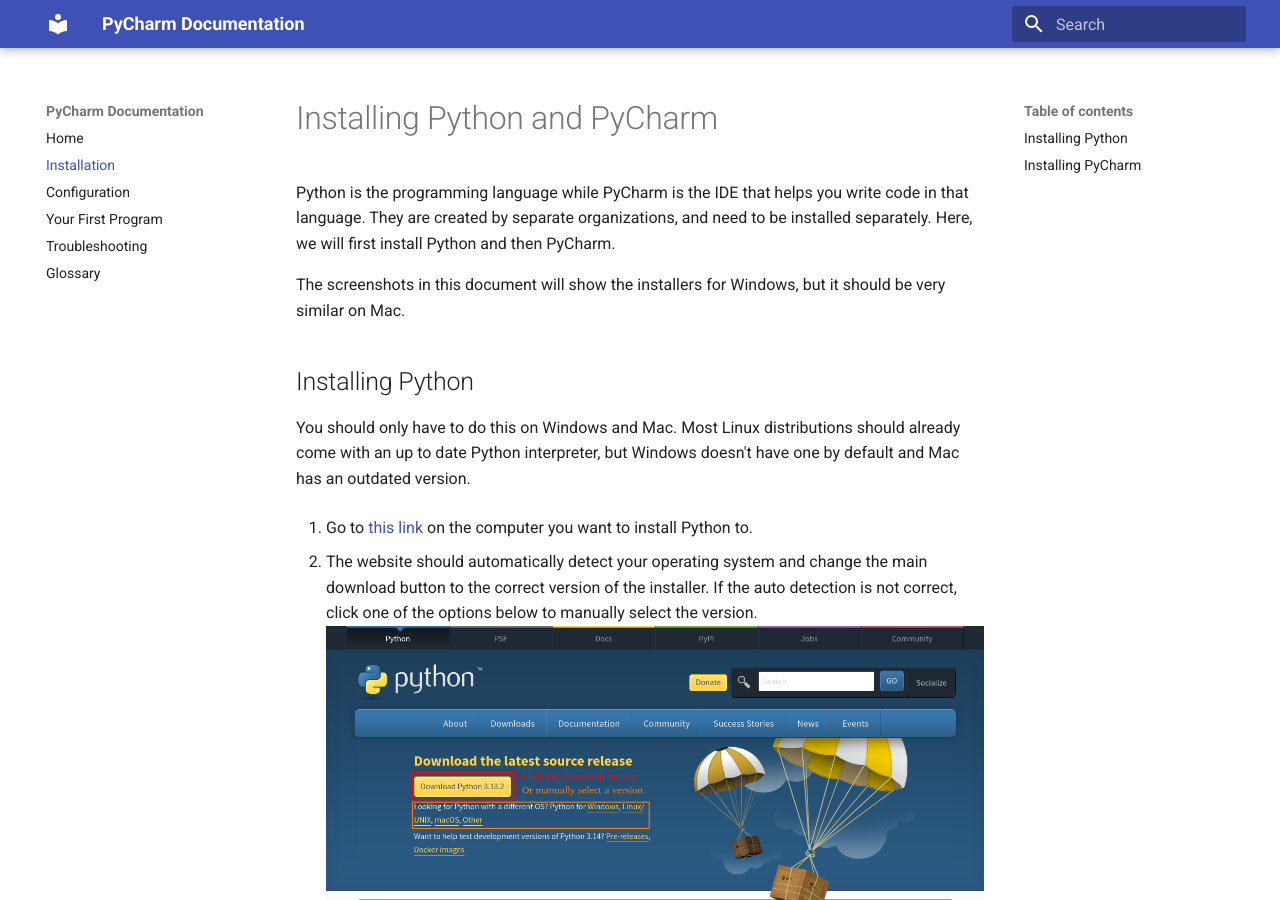
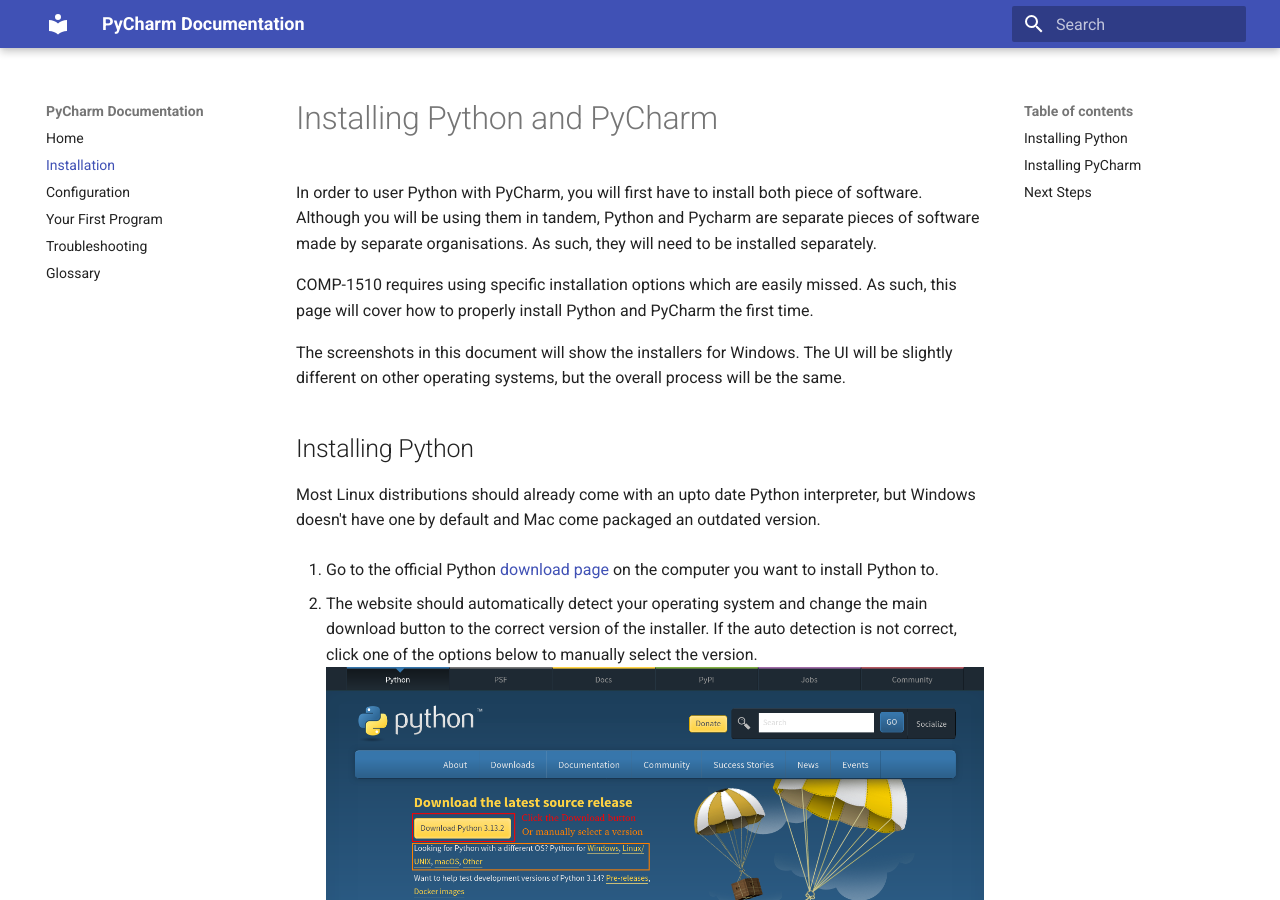
Before and after one commit to MicrowaveLinkAntenna/PyCharm-Documentation, an MkDocs documentation site: the page built from docs/installation.md, in a window 1280 px wide and 900 px high. Built offline with MkDocs 1.6.1 and Material for MkDocs 9.7.7, drawn with Linux system fonts in a browser that asks for light colours; some of the changed text lies outside the part shown.

Commit message:
Polish installation instructions

```diff
--- a/docs/installation.md
+++ b/docs/installation.md
@@ -1,14 +1,19 @@
 # Installing Python and PyCharm
 
-Python is the programming language while PyCharm is the IDE that helps you write code in that language. They are created by separate organizations, and need to be installed separately. Here, we will first install Python and then PyCharm.
+In order to user Python with PyCharm, you will first have to install both piece of software. Although you will be using
+them in tandem, Python and Pycharm are separate pieces of software made by separate organisations. As such, they will need to be installed separately.
 
-The screenshots in this document will show the installers for Windows, but it should be very similar on Mac.
+COMP-1510 requires using specific installation options which are easily missed. As such, this page will cover how to
+properly install Python and PyCharm the first time.
+
+The screenshots in this document will show the installers for Windows. The UI will be slightly different on other
+operating systems, but the overall process will be the same.
 
 ## Installing Python
 
-You should only have to do this on Windows and Mac. Most Linux distributions should already come with an up to date Python interpreter, but Windows doesn't have one by default and Mac has an outdated version.
+Most Linux distributions should already come with an upto date Python interpreter, but Windows doesn't have one by default and Mac come packaged an outdated version.
 
-1. Go to [this link](https://www.python.org/downloads/) on the computer you want to install Python to.
+1. Go to the official Python [download page](https://www.python.org/downloads/) on the computer you want to install Python to.
 
 2. The website should automatically detect your operating system and change the main download button to the correct version of the installer. If the auto detection is not correct, click one of the options below to manually select the version.
 ![](img/installation/python-download.png)
@@ -26,9 +31,11 @@
 
 ## Installing PyCharm
 
-For COMP1510, we will install PyCharm Professional, not PyCharm Community, in order to have the most poweful version of the IDE with the most features.
+One mistake students often make when installing PyCharm is selecting the wrong version.
+In COMP-1510, students should use PyCharm Professional, not PyCharm Community. PyCharm Professional requires a license
+to use, which BCIT students receive for free.
 
-1. Go to [this link](https://www.jetbrains.com/pycharm/download/) on the computer you want to install PyCharm to.
+1. Go to the [PyCharm download page](https://www.jetbrains.com/pycharm/download/) on the computer you want to install PyCharm to.
 
 2. PyCharm Professional supports Windows, Mac, and Linux, and the website should automatically detect your operating system. If it is incorrect, click on the correct one from the choices just below the header.
 
@@ -67,3 +74,7 @@
 
 14. If the installation was successful, you should see this landing screen:
 ![](img/installation/init4.png)
+
+## Next Steps
+If you have followed these steps successfully, the PyCharm IDE should already be open in front of you.
+Proceed to [Configuration](configuration.md) to set up the IDE for use in COMP-1510.
```
